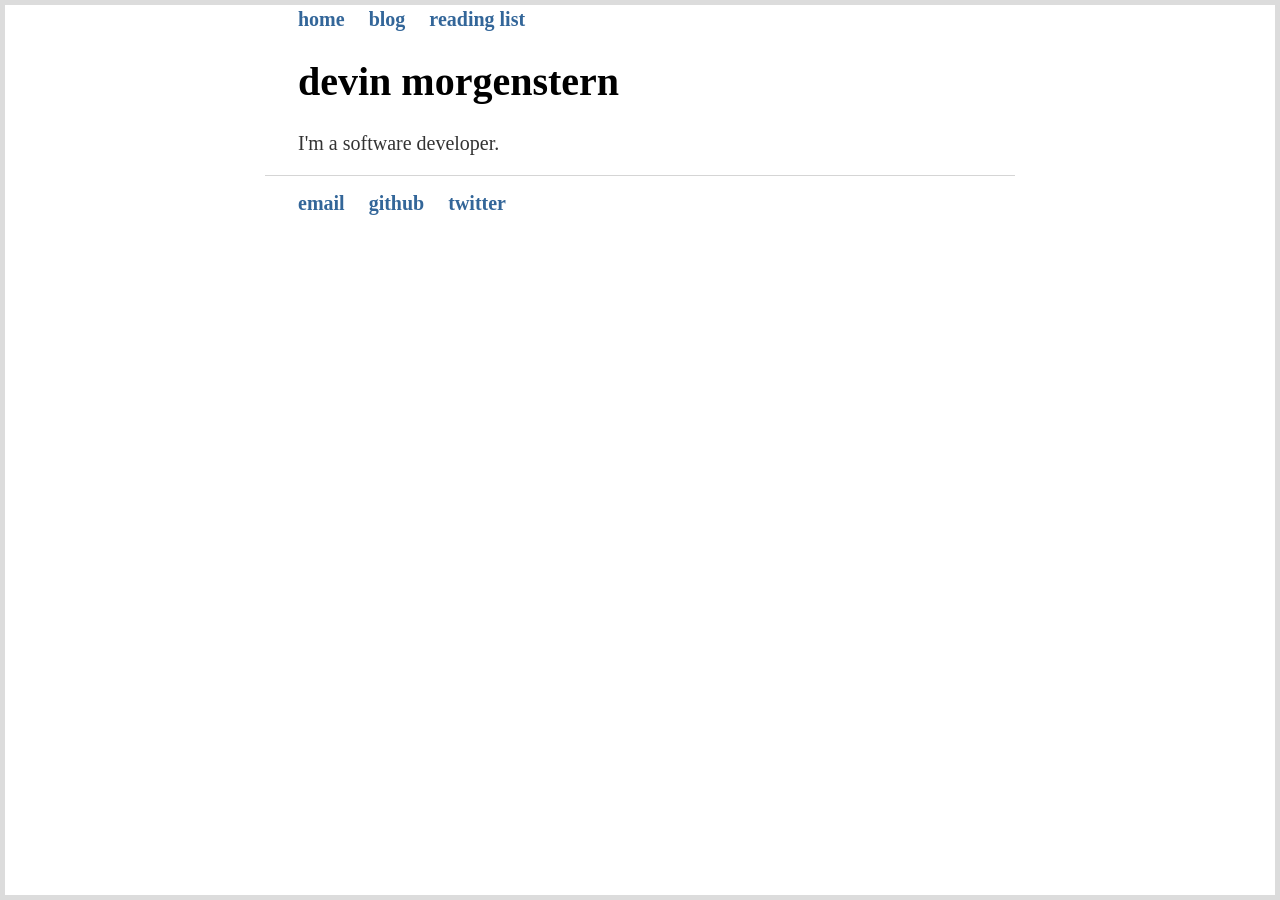
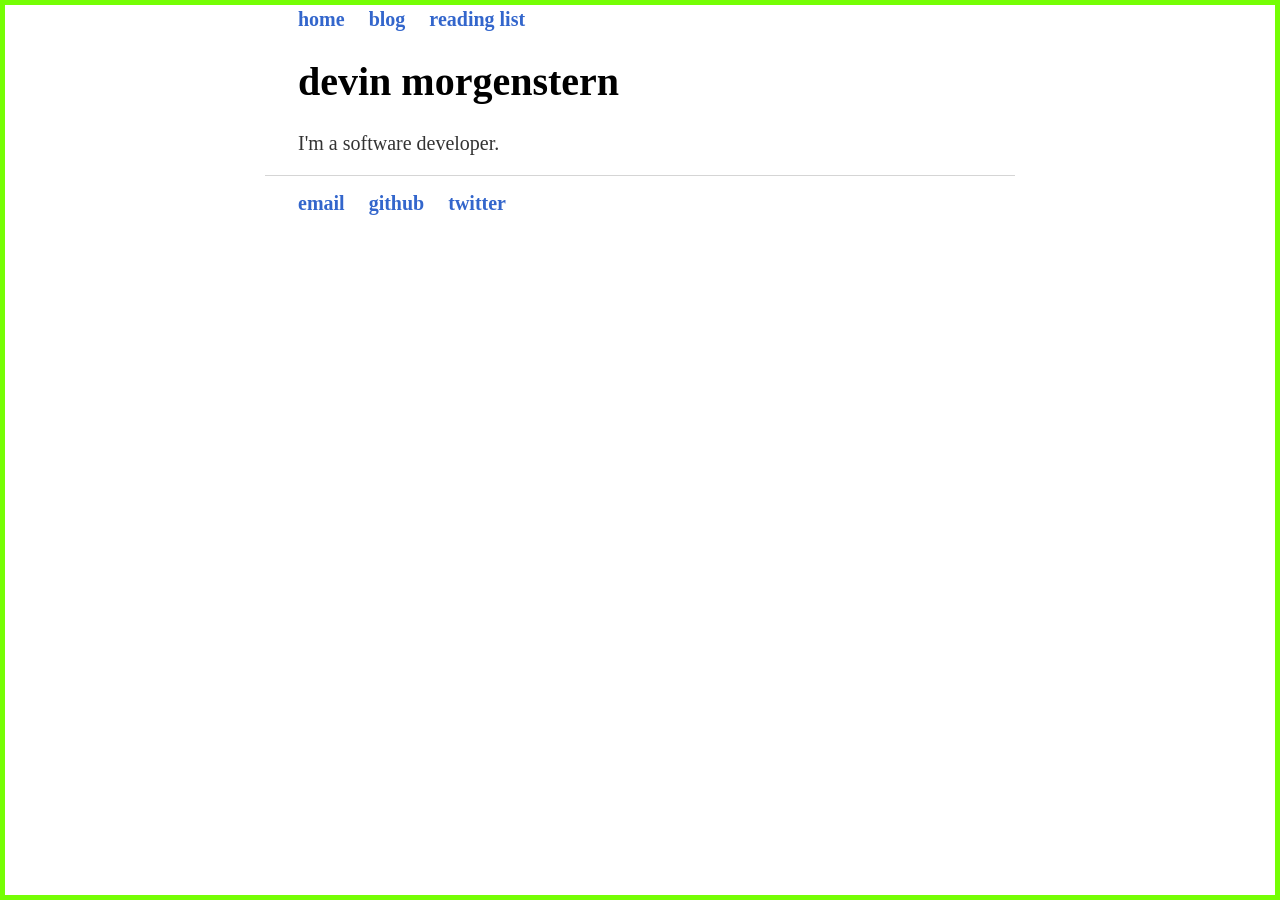
Before and after one commit to devinrm/devinrm.github.io, a Jekyll site: the page built from index.html, in a window 1280 px wide. Built offline with Jekyll 4.4.1, drawn with Linux system fonts in a browser that asks for light colours; some web fonts are replaced.

Commit message:
Color change

```diff
--- a/css/main.css
+++ b/css/main.css
@@ -2,7 +2,7 @@
 .bottom,
 .left,
 .right {
-  background: #dcdcdc;
+  background: #75fe04;
   position: fixed;
 }
 
@@ -83,7 +83,7 @@ footer a {
 }
 
 a {
-  color: #336699;
+  color: #3366cc;
   text-decoration: none;
 }
 
```
